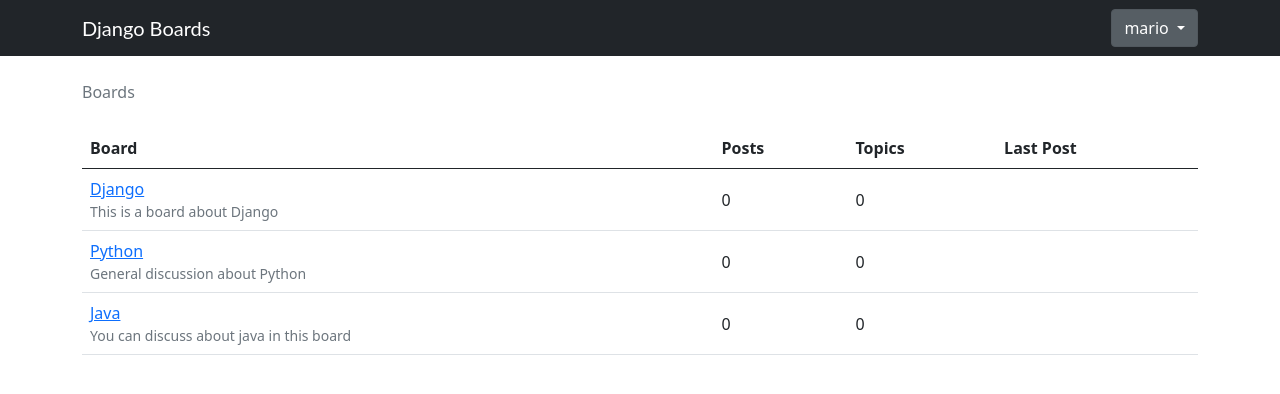
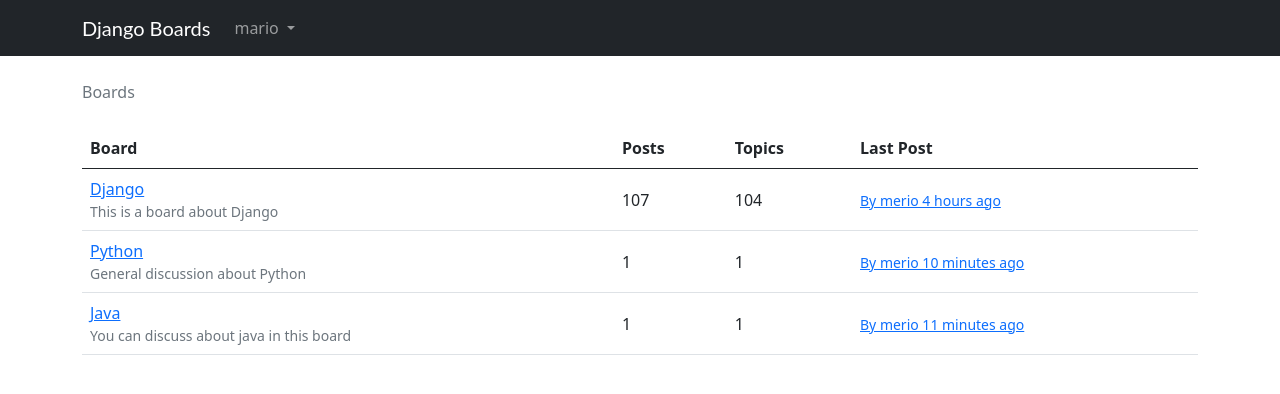
Before and after one commit to marioleyvagil97/Proyecto-practicas, a Django app: page / in a window 1280 px wide. Shown: the top 394 px of the page. Run offline with Django 3.2, Linux system fonts and the light colour scheme; a user stored in the database is signed in; data comes from the database, SQL or seed files in the repository; both versions use the stored data as it was after the commit; some libraries are stand-ins or nearby versions; some web fonts are replaced.

Commit message:
home page fixed

```diff
--- a/practicas/boards/views.py
+++ b/practicas/boards/views.py
@@ -62,17 +62,17 @@ def new_topic(request, pk):
         if form.is_valid():
             topic = form.save(commit=False)
             topic.board = board
-            topic.starter = request.user  # <- here
+            topic.starter = request.user
             topic.save()
             Post.objects.create(
                 message=form.cleaned_data.get('message'),
                 topic=topic,
-                created_by=request.user  # <- and here
+                created_by=request.user
             )
-            return redirect('board_topics', pk=board.pk)  # TODO: redirect to the created topic page
+            return redirect('topic_posts', pk=pk, topic_pk=topic.pk)
     else:
         form = NewTopicForm()
-    return redirect('topic_posts', pk=pk, topic_pk=topic.pk)
+    return render(request, 'new_topic.html', {'board': board, 'form': form})
 
 
 def topic_posts(request, pk, topic_pk):
--- a/practicas/templates/base.html
+++ b/practicas/templates/base.html
@@ -6,10 +6,11 @@
     <link href="https://fonts.googleapis.com/css?family=Peralta" rel="stylesheet">
     <link rel="stylesheet" href="{% static 'css/bootstrap.min.css' %}">
     <link rel="stylesheet" href="{% static 'css/app.css' %}">
-    {% block stylesheet %}{% endblock %}  <!-- HERE -->
+    {% block stylesheet %}{% endblock %}
   </head>
   <body>
-    {% block body %}  <!-- HERE -->
+    {% block body %}
+
     <nav class="navbar navbar-expand-sm navbar-dark bg-dark">
       <div class="container">
         <a class="navbar-brand" href="{% url 'home' %}">Django Boards</a>
@@ -17,18 +18,21 @@
           <span class="navbar-toggler-icon"></span>
         </button>
 
-            <div class="dropdown show" id="mainMenu">
+        <div class="collapse navbar-collapse" id="mainMenu">
           {% if user.is_authenticated %}
-              <a class="btn btn-secondary dropdown-toggle" href="#" role="button" id="userMenu" data-toggle="dropdown" aria-haspopup="true" aria-expanded="false">
+            <ul class="navbar-nav ml-auto">
+              <li class="nav-item dropdown">
+                <a class="nav-link dropdown-toggle" href="#" id="userMenu" data-toggle="dropdown" aria-haspopup="true" aria-expanded="false">
                   {{ user.username }}
                 </a>
-              <div class="dropdown-menu" aria-labelledby="userMenu">
-                <a class="dropdown-item" href="#">My account</a>
-                <a class="dropdown-item" href="#">Change password</a>
+                <div class="dropdown-menu dropdown-menu-right" aria-labelledby="userMenu">
+                  <a class="dropdown-item" href="{% url 'my_account' %}">My account</a>
+                  <a class="dropdown-item" href="{% url 'password_change' %}">Change password</a>
                   <div class="dropdown-divider"></div>
                   <a class="dropdown-item" href="{% url 'logout' %}">Log out</a>
                 </div>
-            </div>
+              </li>
+            </ul>
 
           {% else %}
             <form class="form-inline ml-auto">
@@ -39,6 +43,7 @@
         </div>
       </div>
     </nav>
+
       <div class="container">
         <ol class="breadcrumb my-4">
           {% block breadcrumb %}
--- a/practicas/templates/home.html
+++ b/practicas/templates/home.html
@@ -1,18 +1,6 @@
 {% extends 'base.html' %}
 
-{% with post=board.get_last_post %}
-  {% if post %}
-    <small>
-      <a href="{% url 'topic_posts' board.pk post.topic.pk %}">
-        By {{ post.created_by.username }} at {{ post.created_at }}
-      </a>
-    </small>
-  {% else %}
-    <small class="text-muted">
-      <em>No posts yet.</em>
-    </small>
-  {% endif %}
-{% endwith %}
+{% load humanize %}
 
 {% block breadcrumb %}
   <li class="breadcrumb-item active">Boards</li>
@@ -35,9 +23,27 @@
             <a href="{% url 'board_topics' board.pk %}">{{ board.name }}</a>
             <small class="text-muted d-block">{{ board.description }}</small>
           </td>
-          <td class="align-middle">0</td>
-          <td class="align-middle">0</td>
-          <td></td>
+          <td class="align-middle">
+            {{ board.get_posts_count }}
+          </td>
+          <td class="align-middle">
+            {{ board.topics.count }}
+          </td>
+          <td class="align-middle">
+            {% with post=board.get_last_post %}
+              {% if post %}
+                <small>
+                  <a href="{% url 'topic_posts' board.pk post.topic.pk %}">
+                    By {{ post.created_by.username }} {{ post.created_at|naturaltime }}
+                  </a>
+                </small>
+              {% else %}
+                <small class="text-muted">
+                  <em>No posts yet.</em>
+                </small>
+              {% endif %}
+            {% endwith %}
+          </td>
         </tr>
       {% endfor %}
     </tbody>
```
Also changed, not shown: practicas/db.sqlite3. Lines whose indentation alone changed are shown as unchanged.
